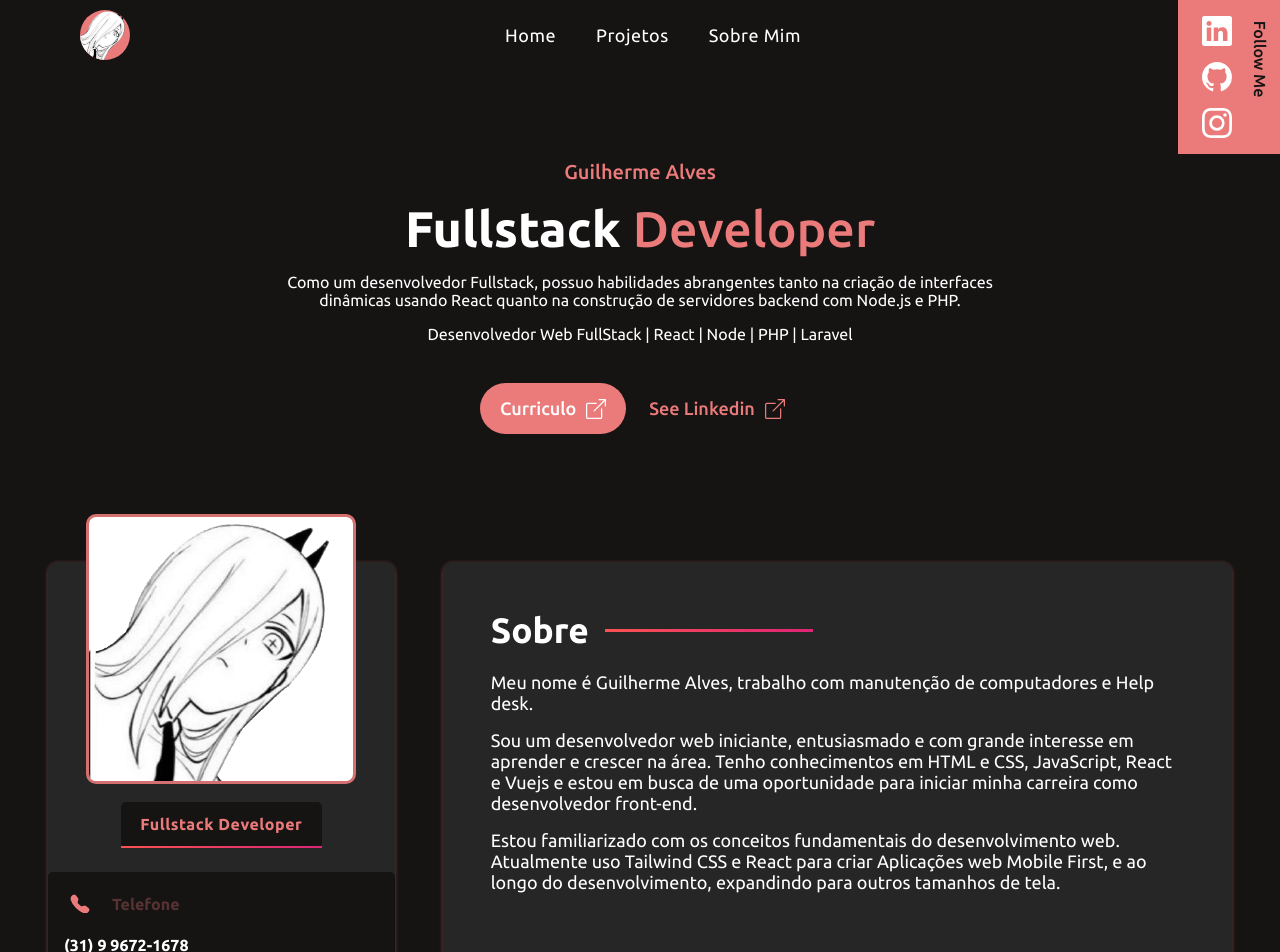
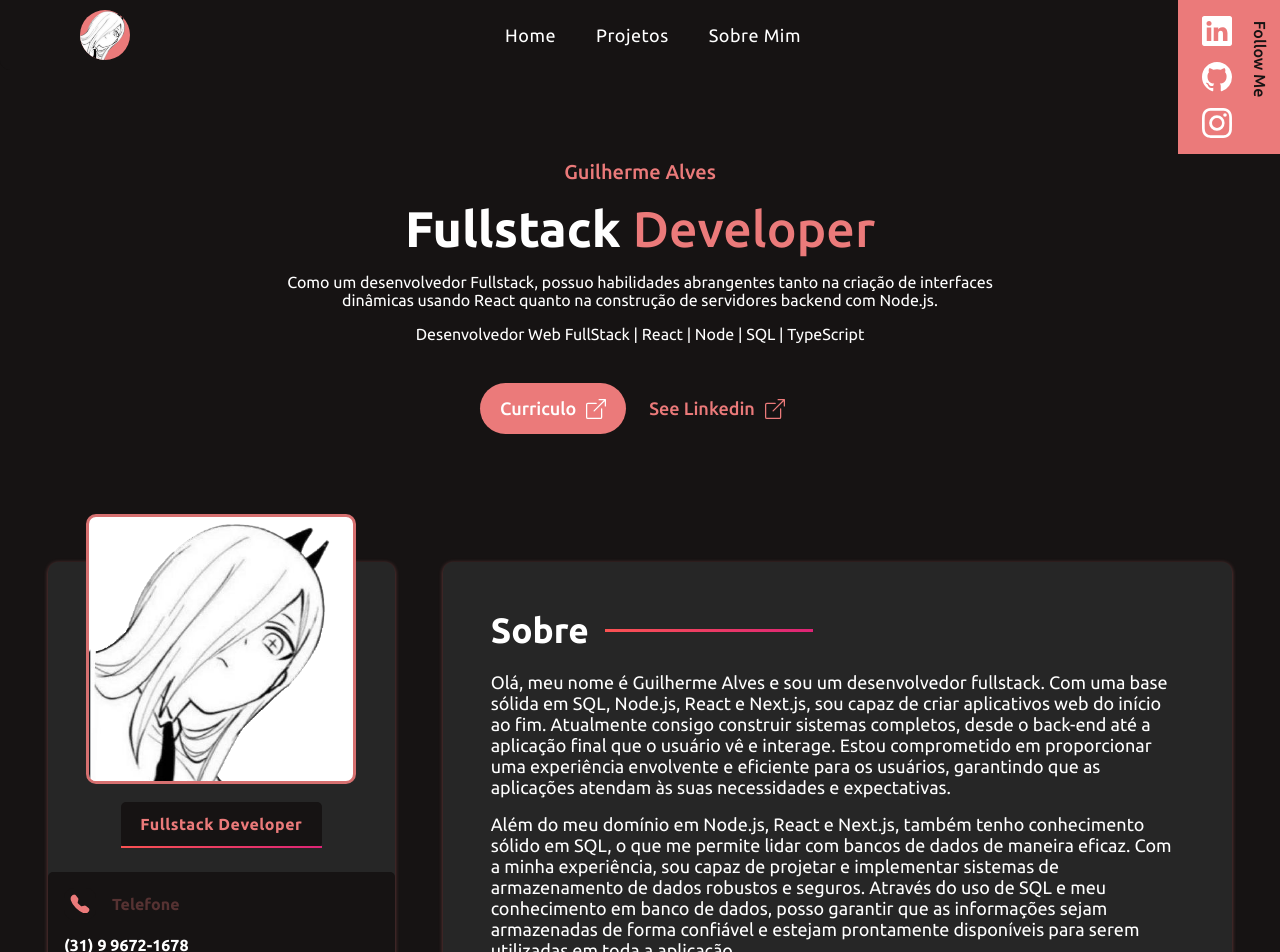
Before and after one commit to IugAnemona/portifolio-next, a Next.js app: page / in a window 1280 px wide. Shown: the top 952 px of the page. Built offline with nearby package versions, Linux system fonts and the light colour scheme.

Commit message:
Alterando conteudo

```diff
--- a/components/AboutMain/index.tsx
+++ b/components/AboutMain/index.tsx
@@ -7,20 +7,33 @@ export const AboutMain = () => {
       <AboutMainContent>
         <h2>Sobre</h2>
         <p>
-          Meu nome é Guilherme Alves, trabalho com manutenção de computadores e
-          Help desk.
+          Olá, meu nome é Guilherme Alves e sou um desenvolvedor fullstack. Com
+          uma base sólida em SQL, Node.js, React e Next.js, sou capaz de criar
+          aplicativos web do início ao fim. Atualmente consigo construir
+          sistemas completos, desde o back-end até a aplicação final que o
+          usuário vê e interage. Estou comprometido em proporcionar uma
+          experiência envolvente e eficiente para os usuários, garantindo que as
+          aplicações atendam às suas necessidades e expectativas.
         </p>
         <p>
-          Sou um desenvolvedor web iniciante, entusiasmado e com grande
-          interesse em aprender e crescer na área. Tenho conhecimentos em HTML e
-          CSS, JavaScript, React e Vuejs e estou em busca de uma oportunidade
-          para iniciar minha carreira como desenvolvedor front-end.
+          Além do meu domínio em Node.js, React e Next.js, também tenho
+          conhecimento sólido em SQL, o que me permite lidar com bancos de dados
+          de maneira eficaz. Com a minha experiência, sou capaz de projetar e
+          implementar sistemas de armazenamento de dados robustos e seguros.
+          Através do uso de SQL e meu conhecimento em banco de dados, posso
+          garantir que as informações sejam armazenadas de forma confiável e
+          estejam prontamente disponíveis para serem utilizadas em toda a
+          aplicação.
         </p>
         <p>
-          Estou familiarizado com os conceitos fundamentais do desenvolvimento
-          web. Atualmente uso Tailwind CSS e React para criar Aplicações web
-          Mobile First, e ao longo do desenvolvimento, expandindo para outros
-          tamanhos de tela.
+          Estou constantemente atualizando meu conhecimento e buscando novas
+          tecnologias e melhores práticas para oferecer o melhor em
+          desenvolvimento web fullstack. Minha paixão por desenvolver aplicações
+          de alta qualidade e meu comprometimento com a aprendizagem contínua me
+          tornam um profissional capaz de enfrentar desafios complexos e criar
+          soluções inovadoras. Estou ansioso para colaborar em projetos que
+          exijam experiência em Node.js, React, Next.js, TypeScript e bancos de
+          dados SQL, como o MySQL, para alcançar resultados excepcionais.
         </p>
       </AboutMainContent>
     </AboutMainSection>
--- a/components/Apresentation/index.jsx
+++ b/components/Apresentation/index.jsx
@@ -14,11 +14,11 @@ export const Apresentation = () => {
         <p>
           Como um desenvolvedor Fullstack, possuo habilidades abrangentes tanto
           na criação de interfaces dinâmicas usando React quanto na construção
-          de servidores backend com Node.js e PHP.
+          de servidores backend com Node.js.
         </p>
       </FullContainer>
       <FullContainer>
-        <p>Desenvolvedor Web FullStack | React | Node | PHP | Laravel</p>
+        <p>Desenvolvedor Web FullStack | React | Node | SQL | TypeScript</p>
       </FullContainer>
       <FlexContainer>
         <Button
--- a/components/ProjectsContent/ProjectsHeader/index.tsx
+++ b/components/ProjectsContent/ProjectsHeader/index.tsx
@@ -15,7 +15,7 @@ export const ProjectsHeader = () => {
         </p>
       </FullContainer>
       <FullContainer>
-        <p>Desenvolvedor Web FullStack | React | Node | PHP | Laravel</p>
+        <p>Desenvolvedor Web FullStack | React | Node | SQL | TypeScript</p>
       </FullContainer>
     </ApresentationContainer>
   );
```
